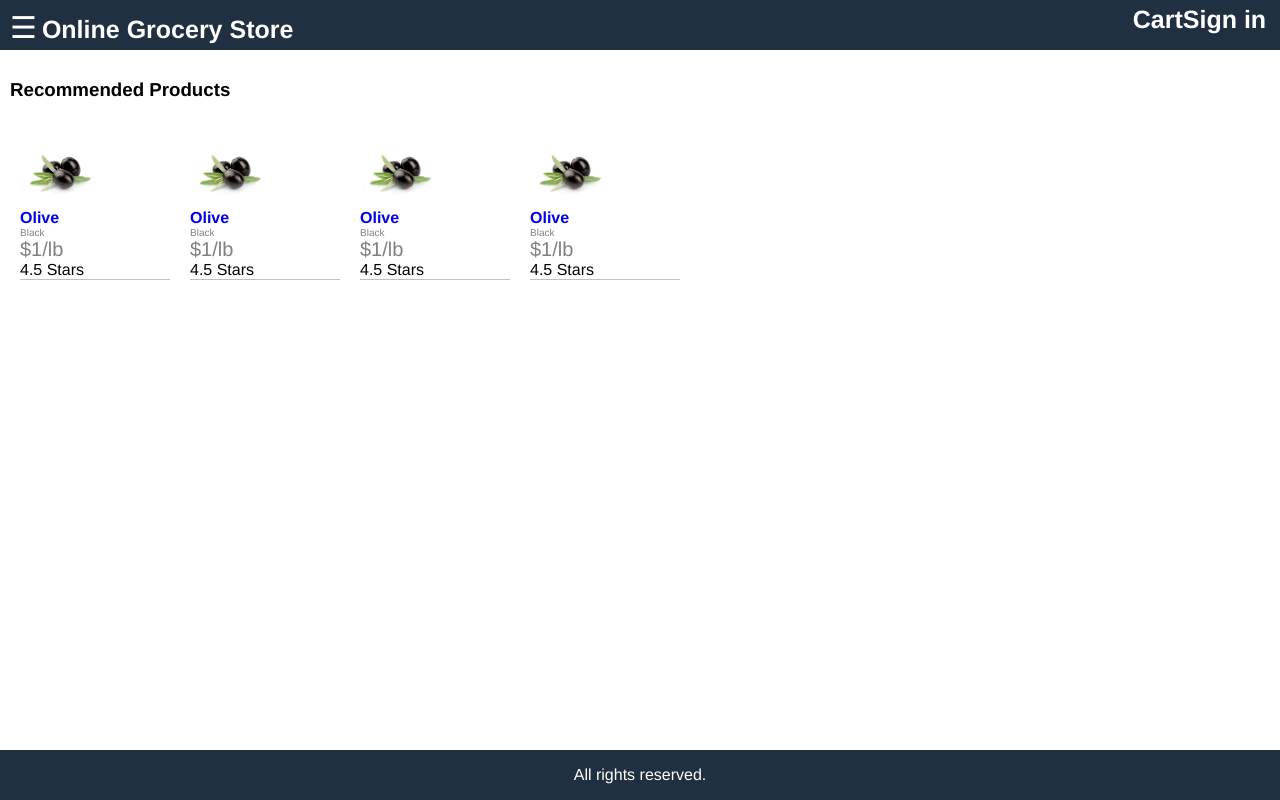
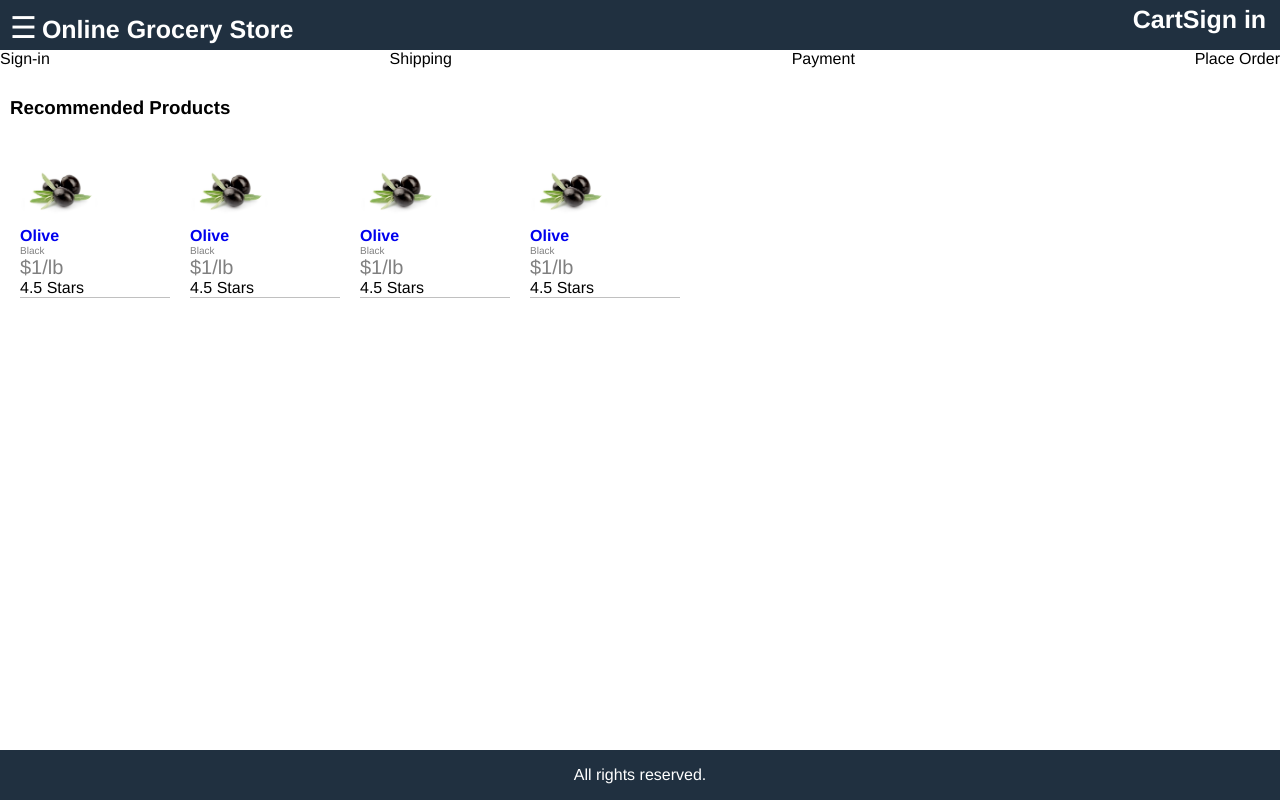
Before and after one commit to mekalyan26/Javascript_Projects, a React (Create React App) app in the folder OnlineGroceryStore/frontend/: page /shipping in a window 1280 px wide. Built offline with nearby package versions, Linux system fonts and the light colour scheme.

Commit message:
checkout steps functionality

```diff
--- a/OnlineGroceryStore/frontend/src/App.js
+++ b/OnlineGroceryStore/frontend/src/App.js
@@ -8,6 +8,7 @@
 import SigninScreen from "./screens/SigninScreen";
 import { signout } from "./actions/userActions.js";
 import RegisterScreen from "./screens/RegisterScreen";
+import ShippingAddressScreen from "./screens/ShippingAddressScreen";
 
 function App() {
   const cart = useSelector((state) => state.cart);
@@ -84,6 +85,7 @@
             <Route path="/signin" component={SigninScreen} />
             <Route path="/" exact={true} component={HomeScreen} />
             <Route path="/register" component={RegisterScreen} />
+            <Route path="/shipping" component={ShippingAddressScreen} />
           </div>
           <div></div>
           <div className="recommend-products-main">
--- /dev/null
+++ b/OnlineGroceryStore/frontend/src/components/CheckoutSteps.js
@@ -0,0 +1,12 @@
+import React from 'react';
+
+export default function CheckoutSteps(props){
+    return (
+        <div className="row checkout-step">
+            <div className={props.step1 ? 'active': ''} >Sign-in</div>
+            <div className={props.step2 ? 'active': ''} >Shipping</div>
+            <div className={props.step3 ? 'active': ''} >Payment</div>
+            <div className={props.step4 ? 'active': ''} >Place Order</div>
+        </div>
+    );
+}
--- a/OnlineGroceryStore/frontend/src/index.css
+++ b/OnlineGroceryStore/frontend/src/index.css
@@ -439,6 +439,19 @@
   display: block;
 }
 
+/* Checkout Steps*/
+.checkout-steps > div {
+  border-top: 0.3rem #c0c0c0 solid;
+  color: #c0c0c0;
+  flex: 1;
+  padding: 1rem;
+  font-weight: bold;
+}
+.checkout-steps > div.active {
+  border-top-color: #f08000;
+  color: #f08000;
+}
+
 /*
 
 body * {
--- /dev/null
+++ b/OnlineGroceryStore/frontend/src/screens/ShippingAddressScreen.js
@@ -0,0 +1,10 @@
+import React from 'react';
+import CheckoutSteps from '../components/CheckoutSteps';
+
+export default function ShippingAddressScreen(){
+    return(
+        <div>
+            <CheckoutSteps step1 step2></CheckoutSteps>
+        </div>
+    );
+}
```
